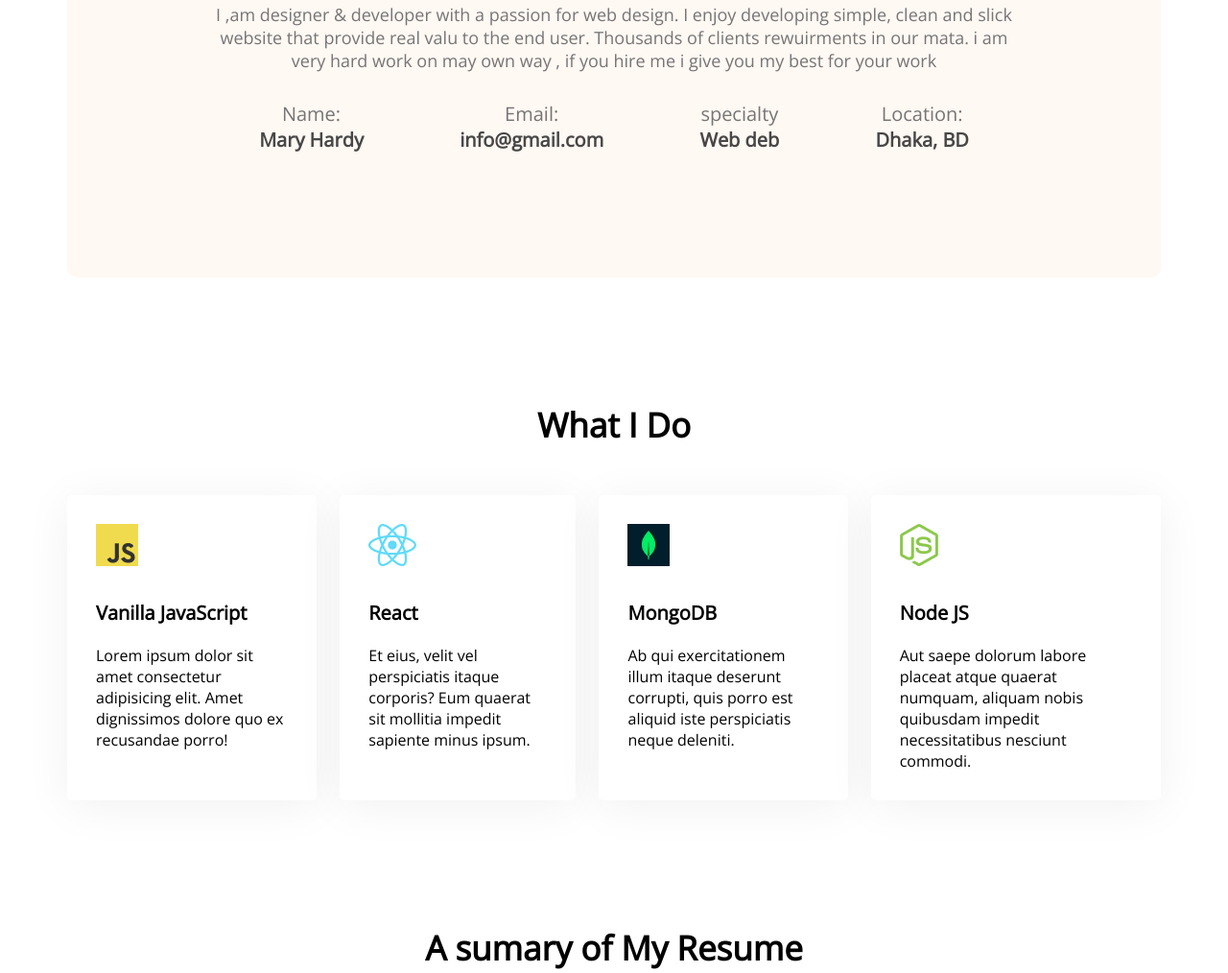
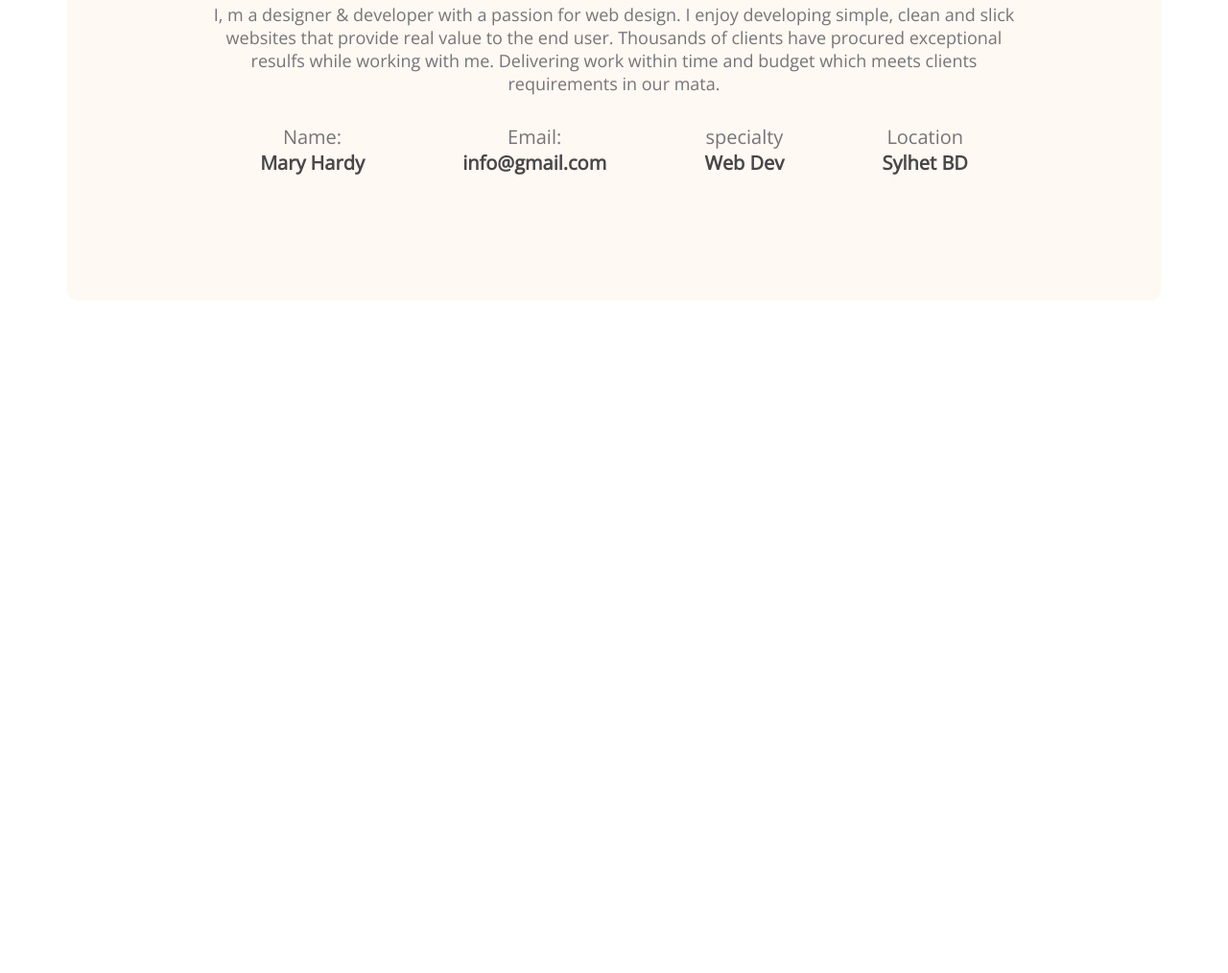
Before and after one commit to masihurnafi23/developer-portfolio, a plain HTML site: page index.html in a window 1280 px wide. Shown: the part 1244-2258 px from the top of the page at 96% size. After the commit the page ends 1557 px from the top, so only its background shows below. Drawn offline with nearby package versions, Linux system fonts and the light colour scheme.

```diff
--- a/index.html
+++ b/index.html
@@ -34,7 +34,7 @@
     <main>
         <section class="about">
             <h3 class="section-title">About Me</h3>
-            <p class="section-caption">I ,am designer & developer with a passion for web design. I enjoy developing simple, clean and slick website that provide real valu to the end user. Thousands of clients rewuirments in our mata. i am very hard work on may own way , if you hire me i give you my best for your work</p>
+            <p class="section-caption">I, m a designer & developer with a passion for web design. I enjoy developing simple, clean and slick websites that provide real value to the end user. Thousands of clients have procured exceptional resulfs while working with me. Delivering work within time and budget which meets clients requirements in our mata.</p>
             <div class="about-info-container">
                <div class="about-info">
                 <p class="info-title">Name:</p>
@@ -46,52 +46,13 @@
                </div>
                <div class="about-info">
                 <p class="info-title">specialty</p>
-                    <p class="info-caption">Web deb</p>
+                <p class="info-caption">Web Dev</p>
                </div>
                <div class="about-info">
-                    <p class="info-title">Location:</p>
-                    <p class="info-caption">Dhaka, BD</p>
-                </div>
-
-            </div>
-
-
-
-        </section>
-        <!-- what i do section-->
-        <section class="what-i-do">
-            <h3 class="section-title">What I Do</h3>
-            <!-- .skills-container>.skill*4>omg+p.skill-title+p.skill-caption>lorem15 -->
-            <div class="skills-container">
-                <div class="skill">
-                    <img src="images/icons/js.png" alt="">
-                    <p class="skill-title">Vanilla JavaScript</p>
-                    <p class="skill-caption">Lorem ipsum dolor sit amet consectetur adipisicing elit. Amet dignissimos dolore quo ex recusandae porro!</p>
-                </div>
-                <div class="skill">
-                    <img src="images/icons/react.png" alt="">
-                    <p class="skill-title">React</p>
-                    <p class="skill-caption">Et eius, velit vel perspiciatis itaque corporis? Eum quaerat sit mollitia impedit sapiente minus ipsum.</p>
-                </div>
-                <div class="skill">
-                    <img src="images/icons/mongo.png" alt="">
-                    <p class="skill-title">MongoDB</p>
-                    <p class="skill-caption">Ab qui exercitationem illum itaque deserunt corrupti, quis porro est aliquid iste perspiciatis neque deleniti.</p>
-                </div>
-                <div class="skill">
-                    <img src="images/icons/nodejs.png" alt="">
-                    <p class="skill-title">Node JS</p>
-                    <p class="skill-caption">Aut saepe dolorum labore placeat atque quaerat numquam, aliquam nobis quibusdam impedit necessitatibus nesciunt commodi.</p>
+                <p class="info-title">Location</p>
+                <p class="info-caption">Sylhet BD</p>
                </div>
             </div>
-
-
-
-
-        </section>
-        <!-- resume section -->
-        <section class="resume">
-            <h3 class="section-title">A sumary of My Resume</h3>
 
         </section>
 
```
Lines whose indentation alone changed are shown as unchanged.
